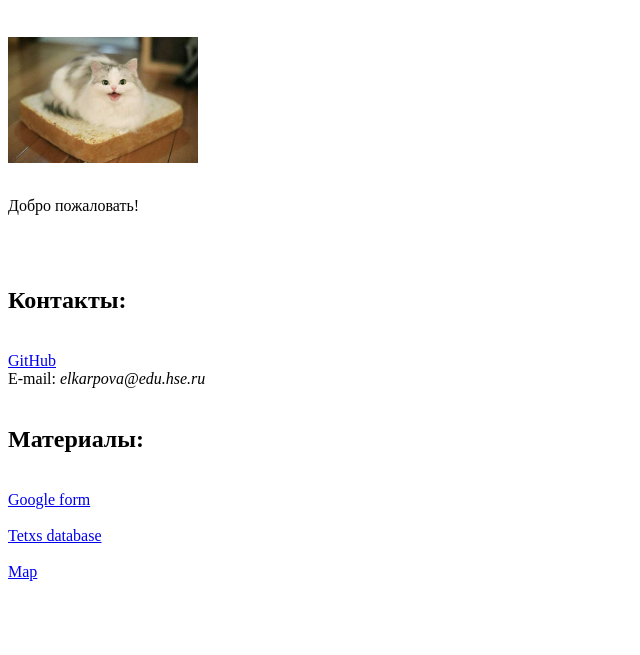
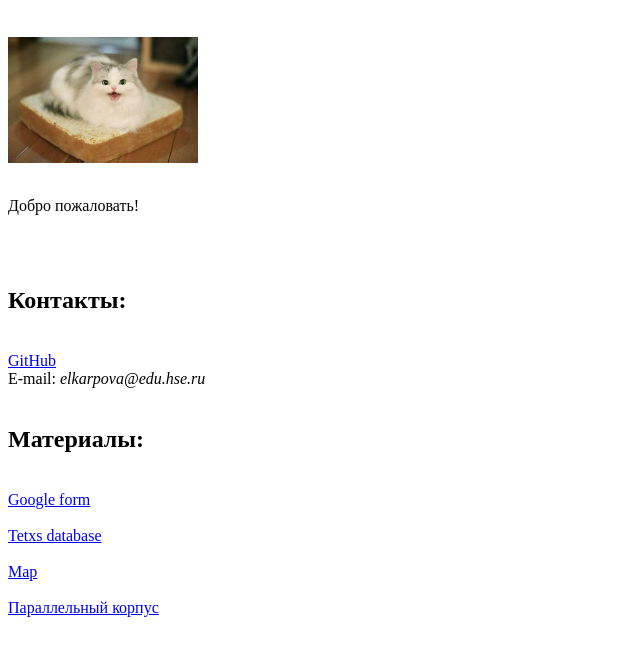
Before and after one commit to elkarpova/elkarpova.github.io, a plain HTML site: page index.html in a window 1280 px wide. Shown: the part 87-742 px from the top of the page, without its empty margins (0-640 px from the left). Drawn offline with Linux system fonts and the light colour scheme.

Commit message:
Update index.html

```diff
--- a/index.html
+++ b/index.html
@@ -30,5 +30,8 @@
       <br/>
     <a href=https://github.com/elkarpova/-/blob/master/map.geojson>Map</a>
     <br/>
+      <br/>
+    <a href=https://github.com/elkarpova/cleaner-skuuper/blob/master/Cleaner%20Skuuper_docx_20180418_1639>Параллельный корпус</a>
+    <br/>
     </body>
   </html>
```
